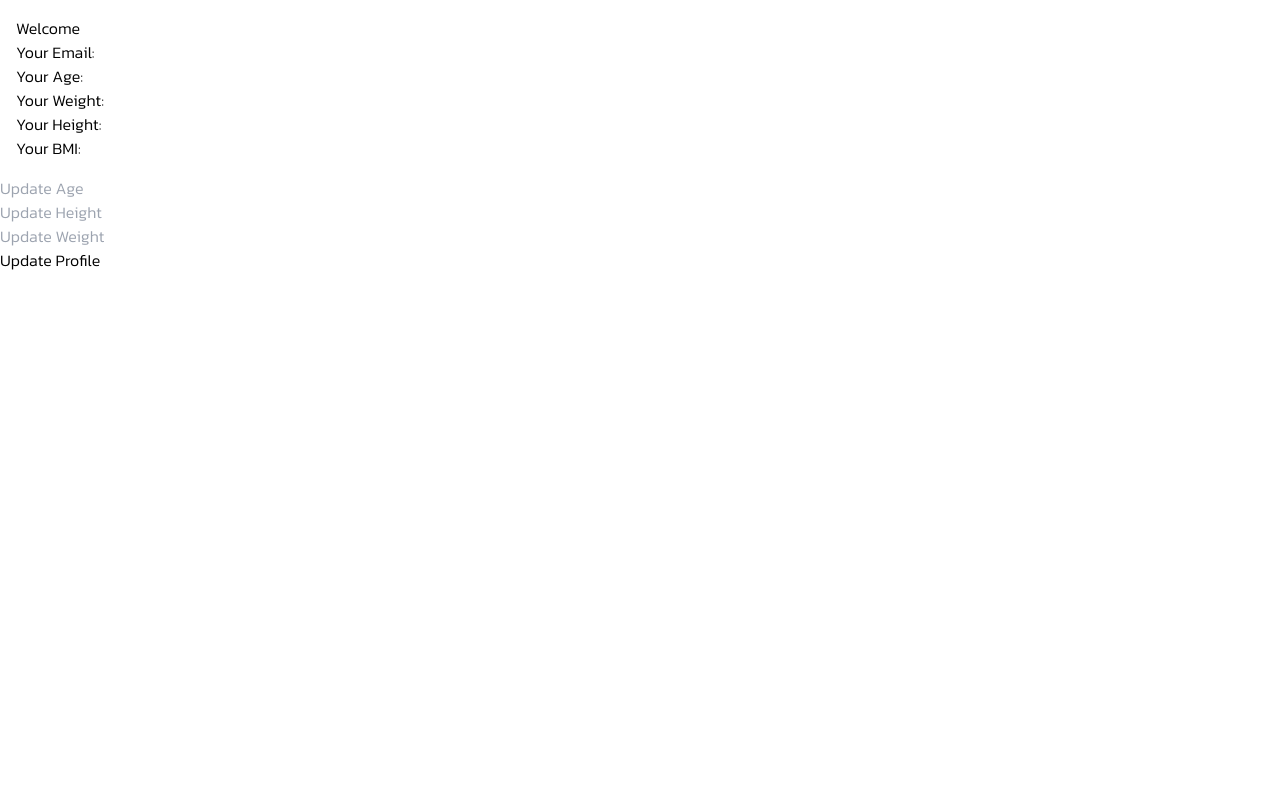
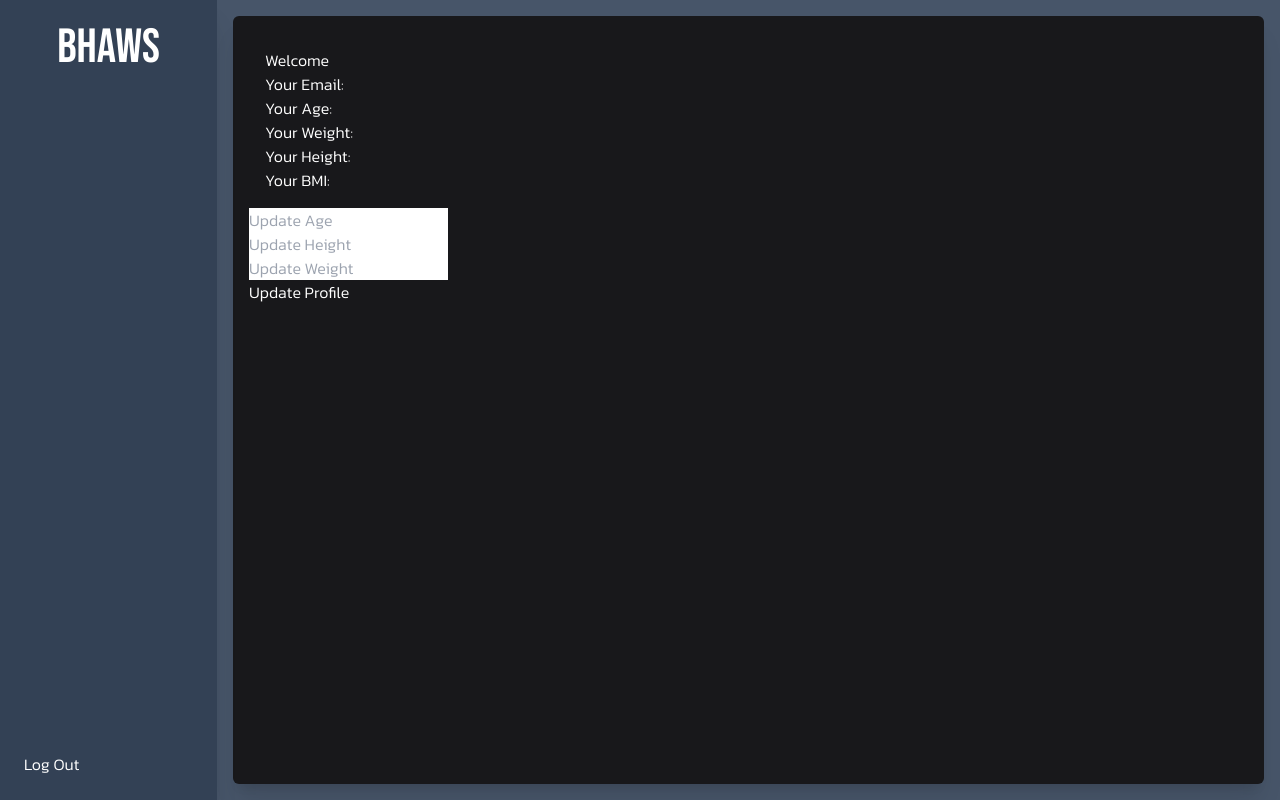
Before and after one commit to abhawsar10/bhaws-fitness-tracker, a React (Vite) app in the folder bhaws-fitness/: page /dashboard in a window 1280 px wide. Built offline with nearby package versions, Linux system fonts and the light colour scheme; no server answers; sample sign-in values are in the browser's storage.

Commit message:
Added Logout Button

```diff
--- a/bhaws-fitness/src/App.jsx
+++ b/bhaws-fitness/src/App.jsx
@@ -3,6 +3,7 @@ import {Route, BrowserRouter as Router, Routes } from 'react-router-dom'
 import UserRegister from './components/UserRegister'
 import UserLogin from './components/UserLogin'
 import UserHome from './components/UserHome'
+import Home from './components/Home'
 import Landingpage from './components/LandingPage'
 
 function App() {
@@ -14,7 +15,7 @@ function App() {
         <Route path="/" element={<Landingpage/>} />
         <Route path="/register" element={<UserRegister/>} />
         <Route path="/login" element={<UserLogin/>} />
-        <Route path="/dashboard" element={<UserHome/>} />
+        <Route path="/dashboard" element={<Home/>} />
       </Routes>
     </Router>
     </div>
--- /dev/null
+++ b/bhaws-fitness/src/components/Home.jsx
@@ -0,0 +1,16 @@
+import React from "react";
+import Titlebar from "./Titlebar";
+import Sidebar from "./Sidebar";
+import UserHome from "./UserHome";
+
+export default function Home(){
+
+    return(
+        <div className="flex">
+            <Sidebar/>
+            <div className="w-full h-screen bg-slate-600 p-4">
+                <UserHome/>
+            </div>
+        </div>
+    )
+}
--- a/bhaws-fitness/src/components/LandingPage.jsx
+++ b/bhaws-fitness/src/components/LandingPage.jsx
@@ -18,18 +18,18 @@ export default function Landingpage(){
                 <div className="mb-20 font-bebas text-8xl drop-shadow-md">Bhaws Fitness Tracker</div>
 
                 <div className="">
-                    <div className="text-xl py-3 px-10 rounded-xl text-white font-bungee text-center
+                    {/* <div className="text-xl py-3 px-10 rounded-xl text-white font-bungee text-center
                         bg-gradient-to-r from-amber-400 to-purple-600 drop-shadow-md cursor-pointer select-none"
                         onClick={gotoRegister}
                     >
                             Register
-                    </div>
-                    {/* <div className="text-xl py-3 px-10 mt-4 rounded-xl text-white font-bungee text-center
+                    </div> */}
+                    <div className="text-xl py-3 px-10 mt-4 rounded-xl text-white font-bungee text-center
                         bg-gradient-to-r from-amber-400 to-purple-600 drop-shadow-md cursor-pointer select-none"
                         onClick={gotoLogin}
                     >
                             Login
-                    </div> */}
+                    </div>
                 </div>
 
         </div>
--- /dev/null
+++ b/bhaws-fitness/src/components/Sidebar.jsx
@@ -0,0 +1,25 @@
+import React from "react";
+import { useNavigate } from "react-router-dom";
+
+export default function Sidebar(){
+    const navigate = useNavigate()
+
+    function logout(){
+
+        localStorage.removeItem('token')
+        navigate('/login')
+
+    }
+
+    return(
+        <div className="relative h-screen w-1/5 bg-slate-700 flex flex-col p-4 shadow-xl text-white">
+            <a href="/" className=" font-bebas text-white align-middle text-center text-5xl m-2">
+                Bhaws
+            </a>
+            <div onClick={logout} className="absolute bottom-4 text-white text-center m-2 cursor-pointer">
+                Log Out
+            </div>
+        </div>
+    )
+
+}
--- a/bhaws-fitness/src/components/Titlebar.jsx
+++ b/bhaws-fitness/src/components/Titlebar.jsx
@@ -10,7 +10,7 @@ export default function Titlebar(){
 
     return(
         <div
-            className="absolute h-14 w-screen bg-slate-700 flex items-center justify-center font-bebas text-white text-3xl"
+            className="absolute h-14 w-screen bg-slate-700 flex items-center justify-center font-bebas text-white text-3xl shadow-md"
         >
             <a href="/">
                 Bhaws
--- a/bhaws-fitness/src/components/UserHome.jsx
+++ b/bhaws-fitness/src/components/UserHome.jsx
@@ -1,7 +1,5 @@
 import React, { useEffect,useState } from "react";
-// import { Jwt, decode } from "jsonwebtoken";
 import { jwtDecode } from "jwt-decode";
-
 import { useNavigate } from "react-router-dom";
 
 
@@ -102,7 +100,10 @@ export default function UserHome(){
 
     return(
         <>
+            <div className="h-full w-full bg-zinc-900 text-white flex flex-col p-4 rounded-md shadow-xl">
+
                 <div className="p-4">
+
                     Welcome {name}
                     <br/>
                     Your Email: {email}
@@ -144,6 +145,7 @@ export default function UserHome(){
 
                     <input type="submit" value="Update Profile"/>
                 </form>
+            </div>
         </>
     )
 
--- a/bhaws-fitness/src/components/UserLogin.jsx
+++ b/bhaws-fitness/src/components/UserLogin.jsx
@@ -1,10 +1,29 @@
-import React, { useState } from "react";
+import React, { useState, useEffect } from "react";
+import { jwtDecode } from "jwt-decode";
+import { useNavigate } from "react-router-dom";
 import Titlebar from "./Titlebar";
 
 export default function UserLogin(){
 
+    const navigate = useNavigate()
     const [email, setEmail] = useState('')
     const [password, setPassword] = useState('')
+
+    useEffect(()=>{
+
+        const token = localStorage.getItem('token')
+
+        if(token){
+            const user = jwtDecode(token)
+
+            if(!user){
+                localStorage.removeItem('token')
+            }else{
+                navigate('/dashboard')
+            }
+        }
+
+    },[])
 
     async function loginUser(event){
 
@@ -36,16 +55,20 @@ export default function UserLogin(){
 
     return(
         <>
-            <Titlebar/>
-            <div className="h-screen w-full bg-zinc-900 text-white flex flex-col items-center justify-center">
+            {/* <Titlebar/> */}
+            <div className="h-screen w-full pt-14 bg-zinc-900 text-white flex flex-col items-center justify-center">
 
-                <div className="flex flex-col items-center justify-center bg-slate-700 w-1/3 h-4/5 rounded-md drop-shadow-md ">
+                <div className="flex flex-col items-center py-20 bg-slate-700 w-1/3 h-4/5 rounded-md drop-shadow-md ">
+
+                    <a href="/" className="font-bebas text-white align-middle text-5xl mb-10 px-10">
+                        Bhaws Fitness Tracker
+                    </a>
 
                     <h1 className="text-4xl font-bungee m-4">
                         Log In
                     </h1>
 
-                    <form onSubmit={loginUser} className="w-11/12 text-center">
+                    <form onSubmit={loginUser} className="w-full text-center">
 
                         <input
                             className="m-4 bg-slate-700 border-2 rounded-sm p-2 w-8/12 text-xl"
--- a/bhaws-fitness/src/components/UserRegister.jsx
+++ b/bhaws-fitness/src/components/UserRegister.jsx
@@ -39,10 +39,14 @@ export default function UserRegister(){
 
     return(
         <>
-            <Titlebar/>
-            <div className="h-screen w-full bg-zinc-900 text-white flex flex-col items-center justify-center">
+            {/* <Titlebar/> */}
+            <div className="h-screen w-full pt-14  bg-zinc-900 text-white flex flex-col items-center justify-center">
 
-                <div className="flex flex-col items-center justify-center bg-slate-700 w-1/3 h-4/5 rounded-md drop-shadow-md ">
+                <div className="flex flex-col items-center py-20 bg-slate-700 w-1/3 h-4/5 rounded-md drop-shadow-md ">
+
+                    <a href="/" className="font-bebas text-white align-middle text-5xl mb-10 px-10">
+                        Bhaws Fitness Tracker
+                    </a>
 
                     <h1 className="text-4xl font-bungee m-4">
                         Register
```
Lines whose indentation alone changed are shown as unchanged.
